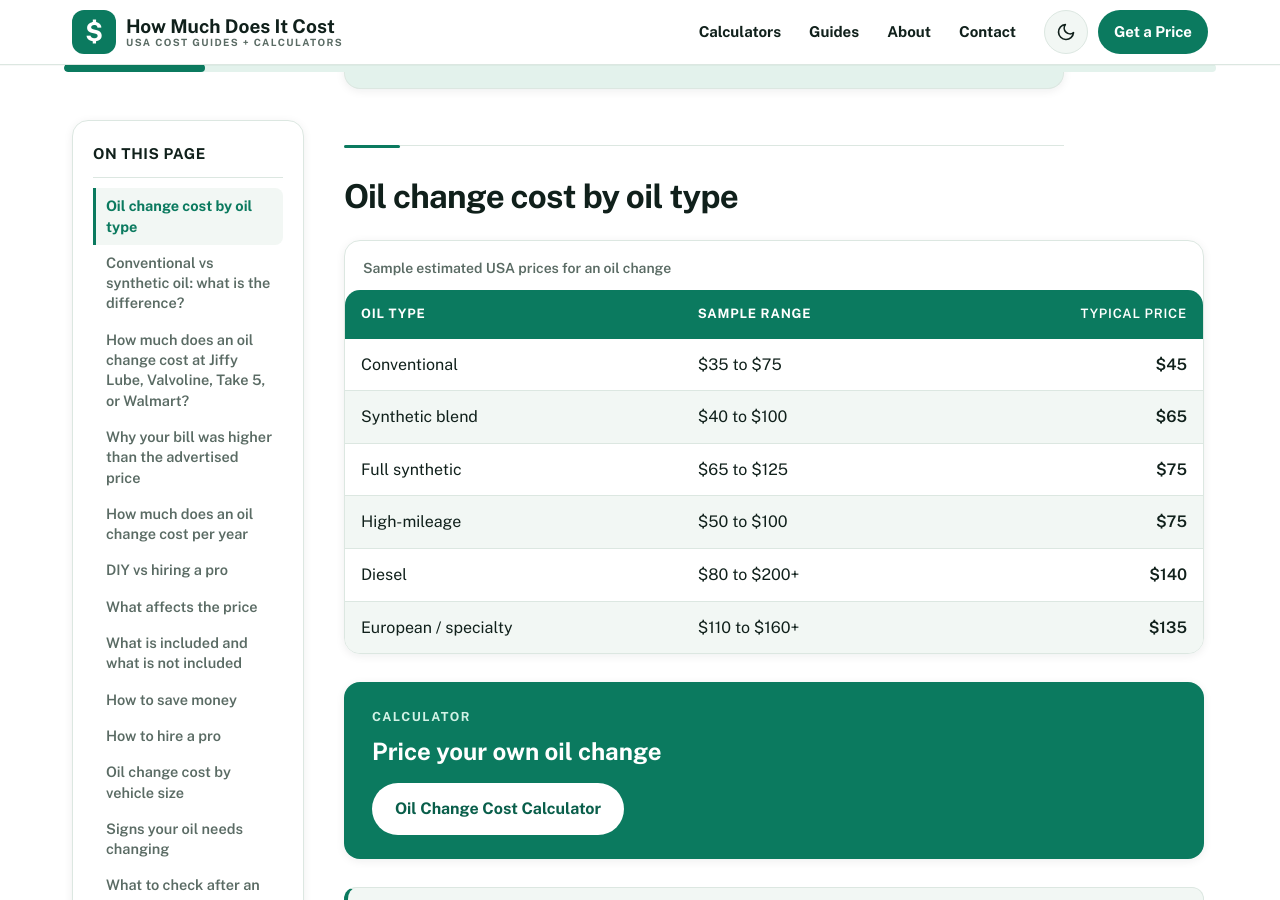
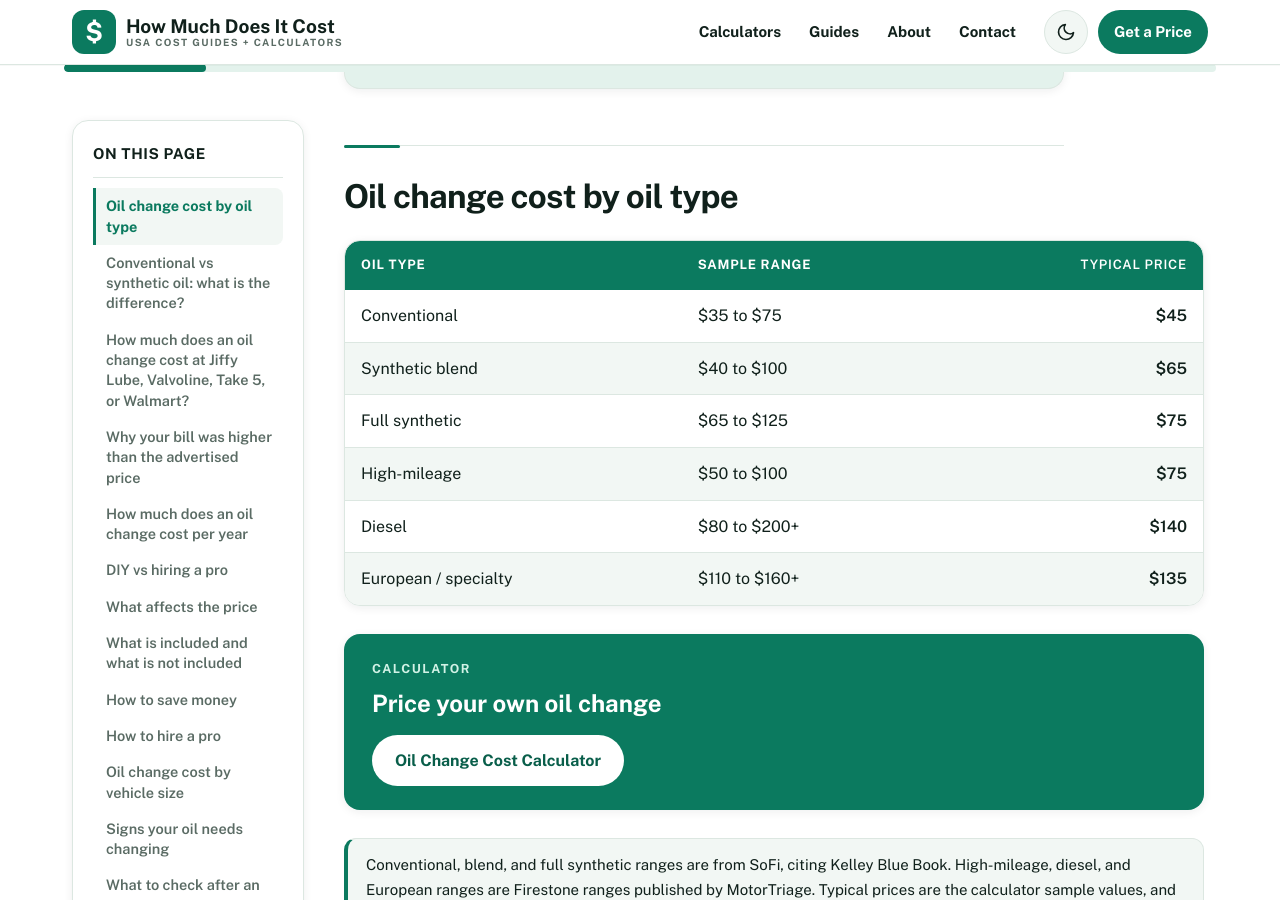
Before and after one commit to zaidmeo09-dhangal/howmuchdoesitcostusa, a Jekyll site: the page built from _posts/2026-11-14-how-much-does-an-oil-change-cost.md, in a window 1280 px wide and 900 px high, scrolled down 1698 px. Built offline with Jekyll 4.4.1, drawn with Linux system fonts in a browser that asks for light colours; some web fonts are replaced; some of the changed text lies outside the part shown.

Commit message:
Initial deploy: add _posts/2026-11-14-how-much-does-an-oil-change-cost.md

```diff
--- a/_posts/2026-11-14-how-much-does-an-oil-change-cost.md
+++ b/_posts/2026-11-14-how-much-does-an-oil-change-cost.md
@@ -218,7 +218,7 @@ schema: |
 <p class="table-hint">Swipe to see the High column &rarr;</p>
   <div class="table-wrap">
 <table class="cost-table">
-<caption>Sample estimated USA prices for an oil change</caption>
+
 <thead>
 <tr><th>Oil type</th><th>Sample range</th><th>Typical price</th></tr>
 </thead>
@@ -246,7 +246,7 @@ Where you go matters as much as which oil you pick. Prices below are published r
 <p class="table-hint">Swipe to see the High column &rarr;</p>
   <div class="table-wrap">
 <table class="cost-table">
-<caption>Published oil change prices by provider</caption>
+
 <thead>
 <tr><th>Provider</th><th>Conventional</th><th>Full synthetic</th></tr>
 </thead>
@@ -359,7 +359,7 @@ A shop may add a new air filter, a cabin filter, a tire rotation, or a fluid top
 <p class="table-hint">Swipe to see the SUV and truck price &rarr;</p>
   <div class="table-wrap">
 <table class="cost-table">
-<caption>Typical oil change price, car vs SUV and truck, full synthetic $75 for a car</caption>
+
 <thead>
 <tr><th>Oil type</th><th>Typical car price</th><th>About 25 percent more for SUV and truck</th></tr>
 </thead>
```
